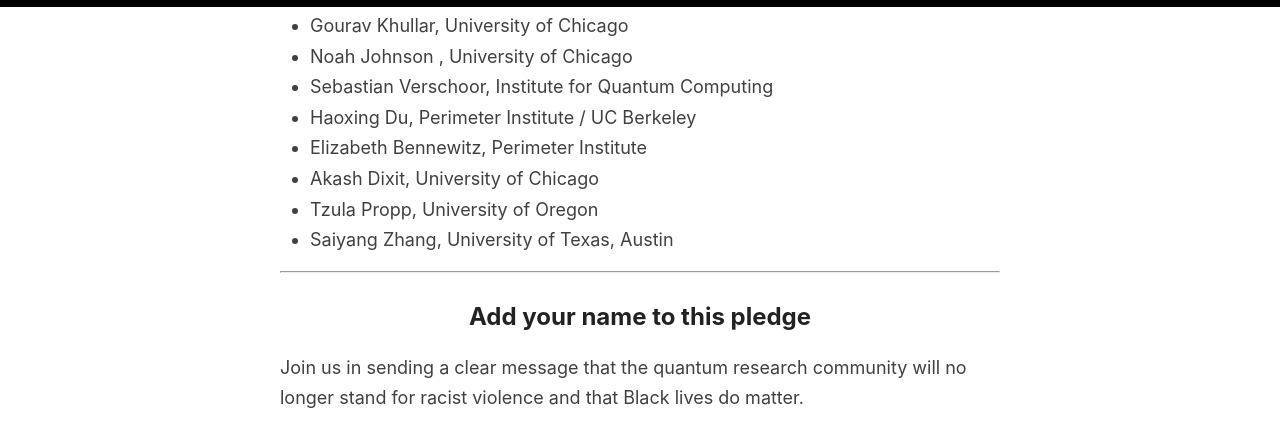
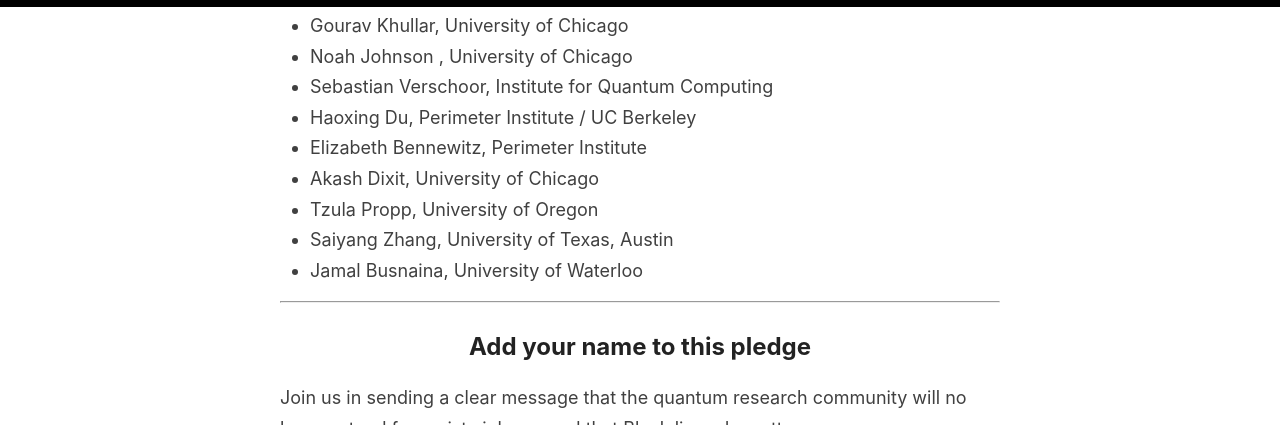
Before and after one commit to quantumforblacklives/quantumforblacklives.github.io, a Jekyll site: the page built from index.html, in a window 1280 px wide and 900 px high, scrolled down 4012 px, cut to the strip 0-425 px from the top of the window. Built offline with Jekyll 4.4.1, drawn with Linux system fonts in a browser that asks for light colours; the list of posts is cut into pages by our own code.

Commit message:
Add signature from Jamal Busnaina.

```diff
--- a/_includes/signatories.md
+++ b/_includes/signatories.md
@@ -33,3 +33,4 @@
 - Akash Dixit, University of Chicago
 - Tzula Propp, University of Oregon
 - Saiyang Zhang, University of Texas,  Austin
+- Jamal Busnaina, University of Waterloo
```
